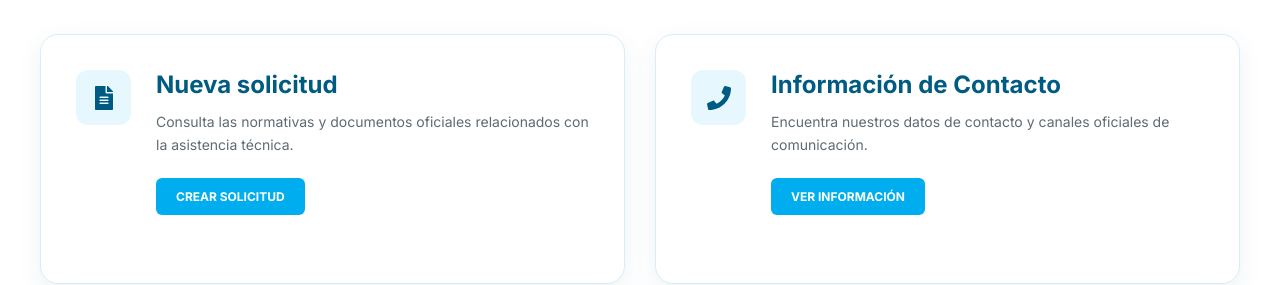
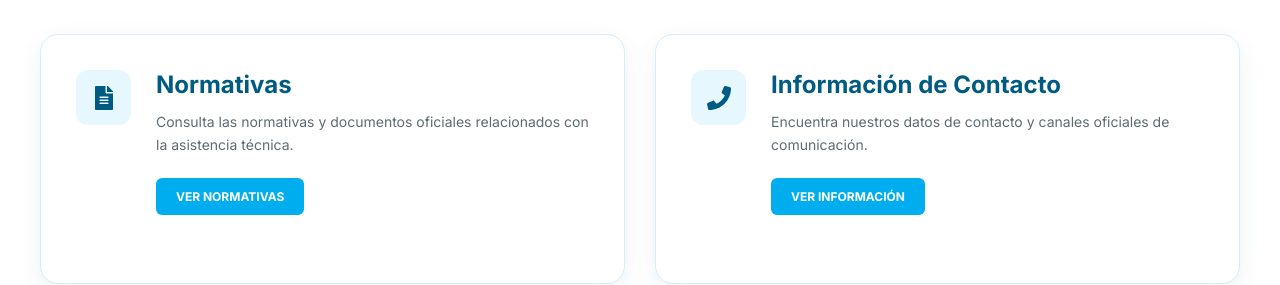
Before and after one commit to elmerCapTerceros/SIT-Frontend, a React (Vite) app: page /home in a window 1280 px wide. Shown: the part 779-1064 px from the top of the page. Built offline with nearby package versions, Linux system fonts and the light colour scheme; sample sign-in values are in the browser's storage.

Commit message:
Fix: fix #38

```diff
--- a/src/Home/Home.jsx
+++ b/src/Home/Home.jsx
@@ -55,7 +55,7 @@ const Home = () => {
             </div>
 
             <div className="card-content">
-              <h2>Nueva solicitud</h2>
+              <h2>Normativas</h2>
               <p>
                 Consulta las normativas y documentos oficiales
                 relacionados con la asistencia técnica.
@@ -65,7 +65,7 @@ const Home = () => {
                 href="/nueva-solicitud"
                 className="card-button"
               >
-                CREAR SOLICITUD
+                VER NORMATIVAS
               </a>
             </div>
           </div>
```
